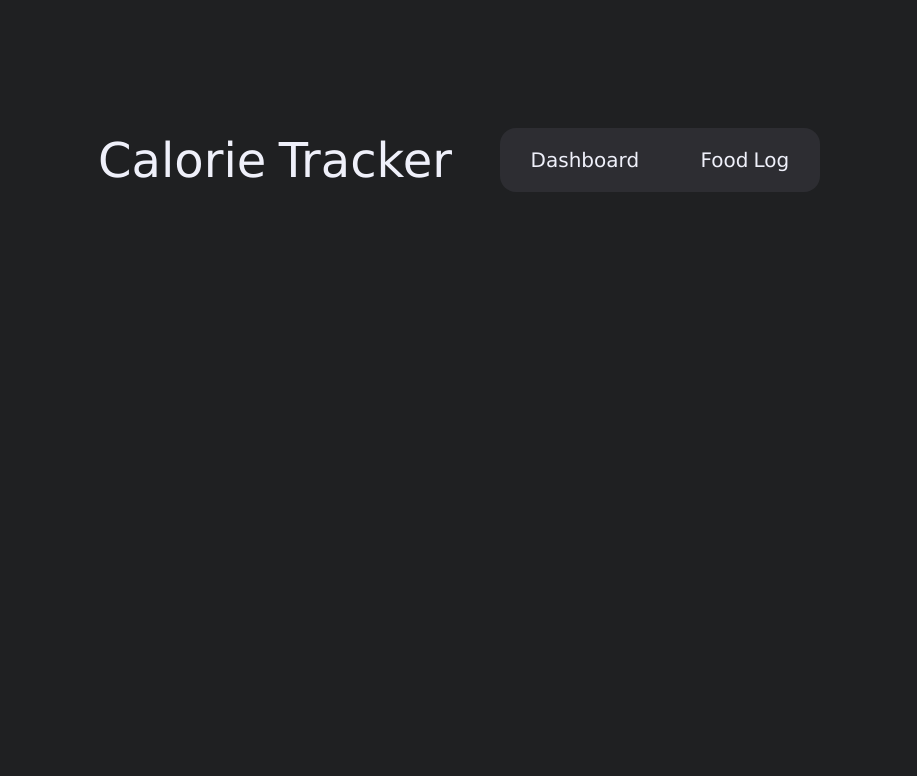
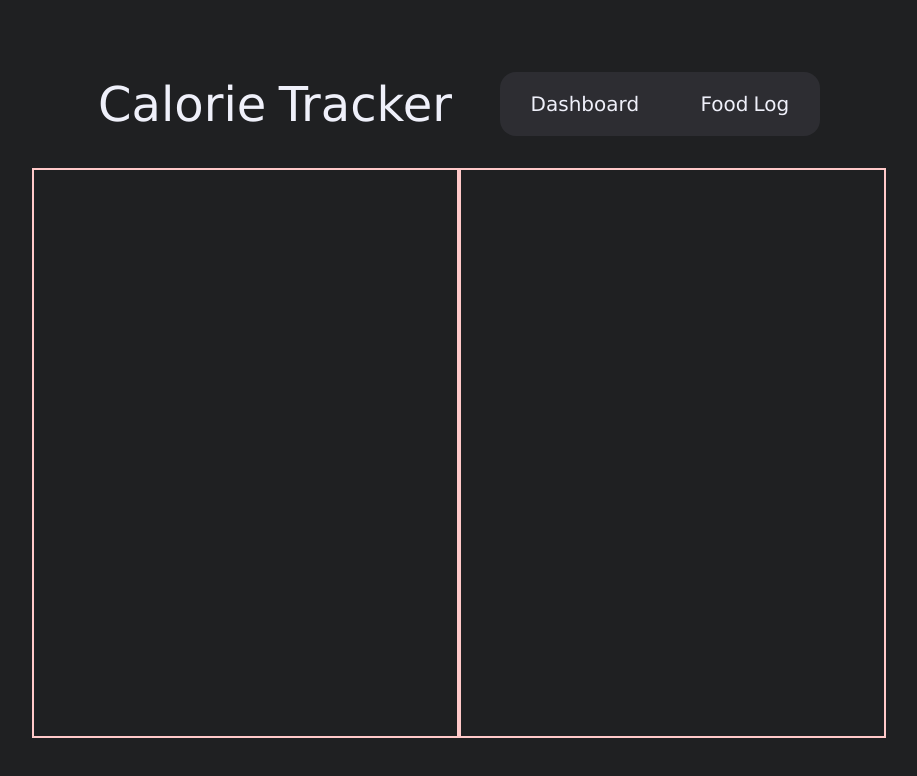
Before and after one commit to Tobidevs/macrotracker, a React (Vite) app: page /foodlogger in a window 1280 px wide. Shown: the top 776 px of the page, without its empty margins (181-1098 px from the left). Built offline with nearby package versions, Linux system fonts and the light colour scheme.

Commit message:
fixed navbar margin top bug + food logger init sketch

```diff
--- a/src/components/NavBar.tsx
+++ b/src/components/NavBar.tsx
@@ -3,7 +3,7 @@ import { Link } from "react-router-dom";
 function NavBar() {
   return (
     <>
-      <div className="flex items-center w-full h-32 justify-center mt-24">
+      <div className="flex items-center w-full h-32 justify-center">
         <h1 className=" text-5xl">Calorie Tracker</h1>
         <nav className="w-80 h-1/2 ml-12 flex items-center justify-around bg-[#2D2D32] rounded-2xl">
           <Link to="/" className="text-xl">
--- a/src/pages/dashboard.tsx
+++ b/src/pages/dashboard.tsx
@@ -4,9 +4,11 @@ import Stats from "../components/Stats";
 function Dashboard() {
   return (
     <>
-      <NavBar />
-      <Stats/>
-      <AddFood/>
+      <div className="pt-32">
+        <NavBar />
+        <Stats />
+        <AddFood />
+      </div>
     </>
   );
 }
--- a/src/pages/foodlog.tsx
+++ b/src/pages/foodlog.tsx
@@ -2,8 +2,10 @@ import NavBar from "../components/NavBar";
 function Foodlog() {
   return (
     <>
-      <NavBar />
-      <p className="text-xl flex justify-center">nothing here to see here</p>
+      <div className="pt-10">
+        <NavBar />
+        <p className="text-xl flex justify-center">nothing here to see here</p>
+      </div>
     </>
   );
 }
--- a/src/pages/foodlogger.tsx
+++ b/src/pages/foodlogger.tsx
@@ -1,12 +1,22 @@
-import NavBar from "../components/NavBar"
+import NavBar from "../components/NavBar";
 
 function Foodlogger() {
   return (
     <>
-      <NavBar />
-
+      <div className="pt-10 h-screen">
+        <NavBar />
+        <main className="h-3/4  flex justify-center">
+          <div className="border-2 border-red-200 w-1/3">
+            <div className="h-1/8 w-full ">
+              <form></form>
+            </div>
+            <div className="h-7/8 w-full"></div>
+          </div>
+          <div className="border-2 border-red-200 w-1/3"></div>
+        </main>
+      </div>
     </>
-  )
+  );
 }
 
-export default Foodlogger
+export default Foodlogger;
```
Also changed, not shown: src/components/AddFood.tsx (+11 -4 lines).
